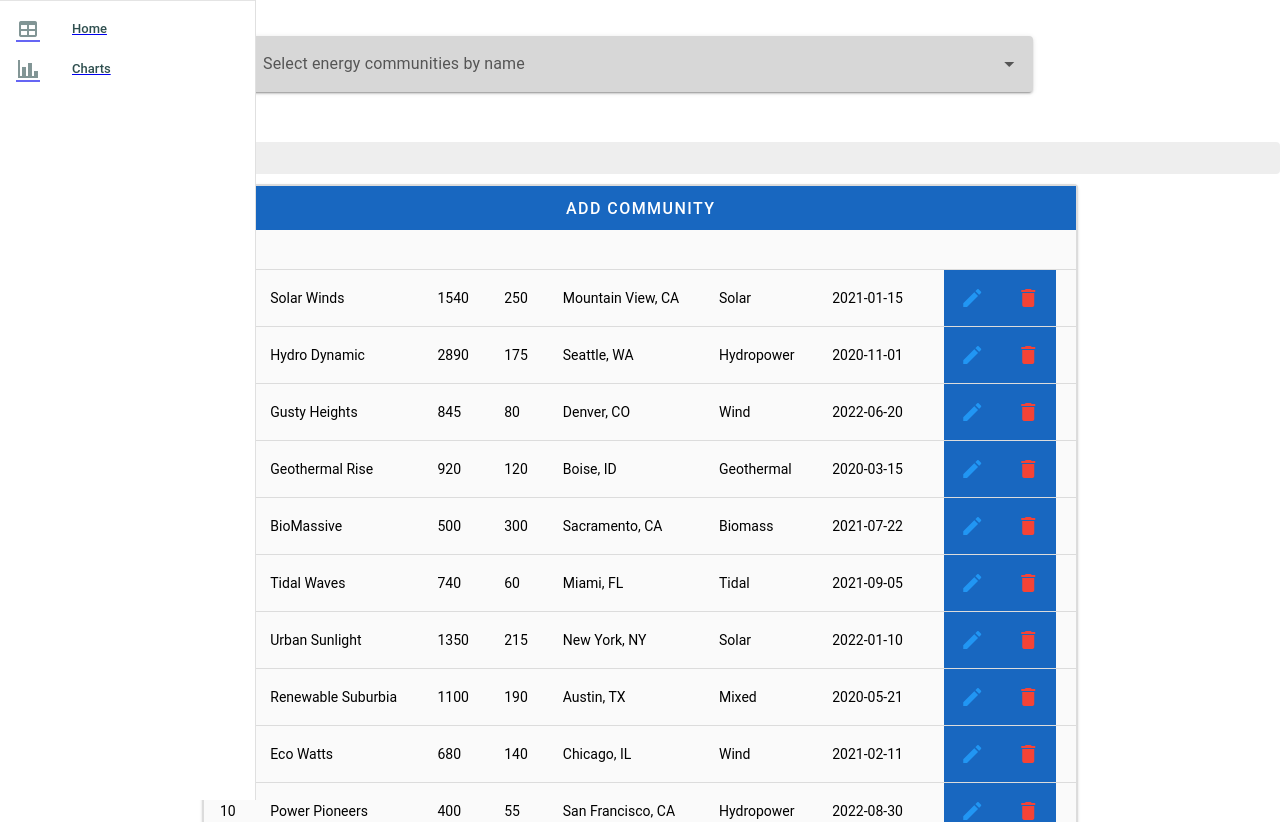
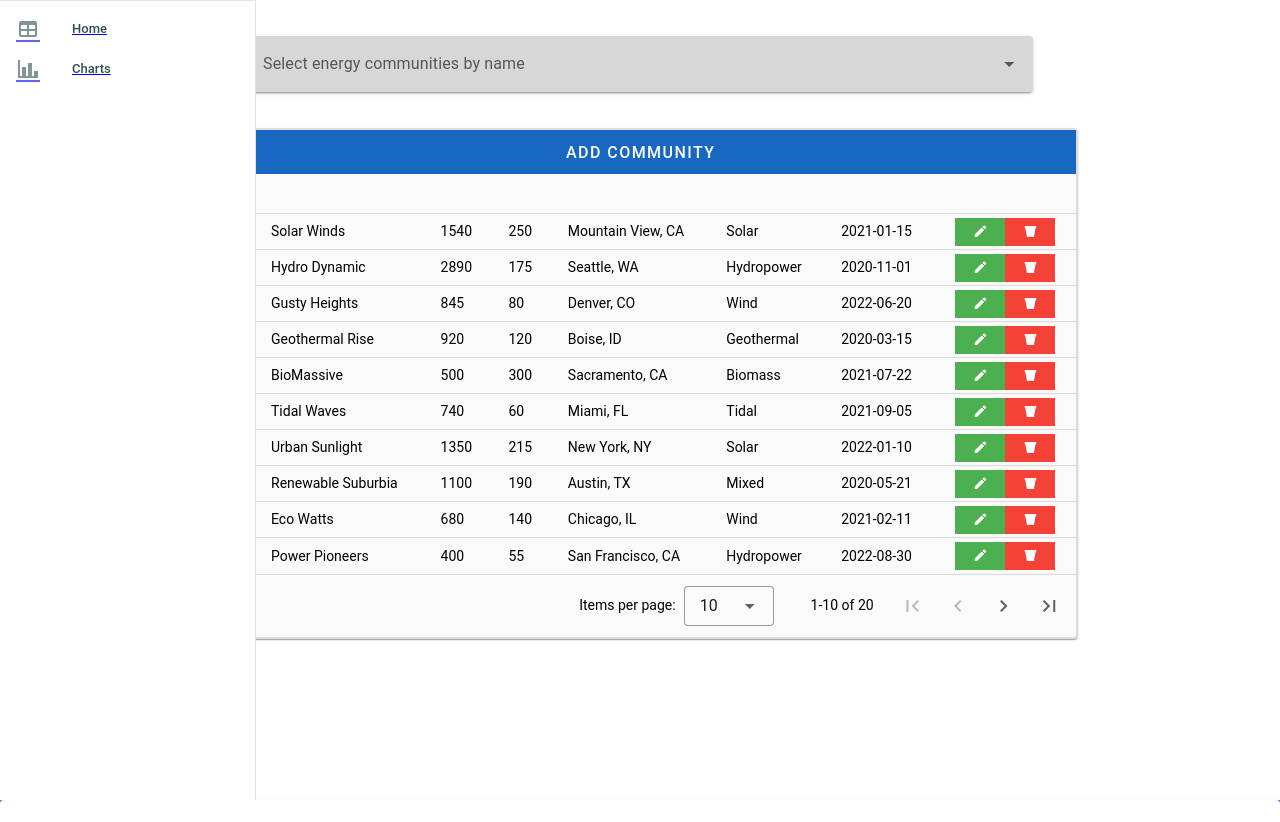
Before and after one commit to danish981/vue3-challenge-energy-communities, a Vue app: page / in a window 1280 px wide. Shown: the top 822 px of the page. Built offline with nearby package versions, Linux system fonts and the light colour scheme.

Commit message:
edit and delete buttons are corrected with icons

```diff
--- a/src/components/Alert.vue
+++ /dev/null
@@ -1,13 +0,0 @@
- <template>
-  <v-alert
-      color="warning"
-      icon="mdi-alert-circle-outline"
-      title="Alert title"
-      text="Lorem ipsum dolor sit amet consectetur adipisicing elit. Commodi, ratione debitis quis est labore voluptatibus..."
-  ></v-alert>
-
-</template>
-
-<script setup>
-
-</script>
--- a/src/components/AutocompleteSelect.vue
+++ b/src/components/AutocompleteSelect.vue
@@ -15,18 +15,11 @@
     />
   </Centered>
 
-  <button
-    @click="
-      store.addOrEditCommunityForm = true;
-      store.isAdding = true;
-    "
-    title="click to add a new community"
-  ></button>
 </template>
 
 <script setup>
-import { useEnergyCommunityStore } from "@/stores/energyCommunityStore";
-import { onMounted, ref, watch } from "vue";
+import {useEnergyCommunityStore} from "@/stores/energyCommunityStore";
+import {onMounted, ref, watch} from "vue";
 import Centered from "@/components/Centered.vue";
 
 const store = useEnergyCommunityStore();
--- a/src/components/EnergyCommunityTable.vue
+++ b/src/components/EnergyCommunityTable.vue
@@ -12,14 +12,36 @@
         <v-btn color="primary" @click="openAddForm">Add Community</v-btn>
       </template>
 
+
       <template v-slot:item.actions="{ item }">
-        <v-btn icon @click="openEditForm(item)">
-          <v-icon color="blue">mdi-pencil</v-icon>
+
+        <v-btn
+            @click="openEditForm(item)"
+            color="green"
+            text="edit"
+            class="text-uppercase"
+            size="small"
+            label
+        >
+          <v-icon color="white">mdi-pencil</v-icon>
         </v-btn>
-        <v-btn icon @click="deleteCommunity(item.id)">
-          <v-icon color="red">mdi-delete</v-icon>
+
+
+        <v-btn
+            @click="deleteCommunity(item.id)"
+            color="red"
+            text="delete"
+            class="text-uppercase"
+            size="small"
+            label
+        >
+          <v-icon color="white">mdi-bucket</v-icon>
         </v-btn>
+
+
       </template>
+
+
     </v-data-table>
 
     <v-dialog v-model="addoreditCommunityForm" max-width="600">
--- a/src/views/Home.vue
+++ b/src/views/Home.vue
@@ -1,9 +1,6 @@
 <template>
   <div>
     <autocomplete-select></autocomplete-select>
-
-    <v-alert></v-alert>
-
     <energy-community-table></energy-community-table>
   </div>
 </template>
```
Lines whose indentation alone changed are shown as unchanged.
